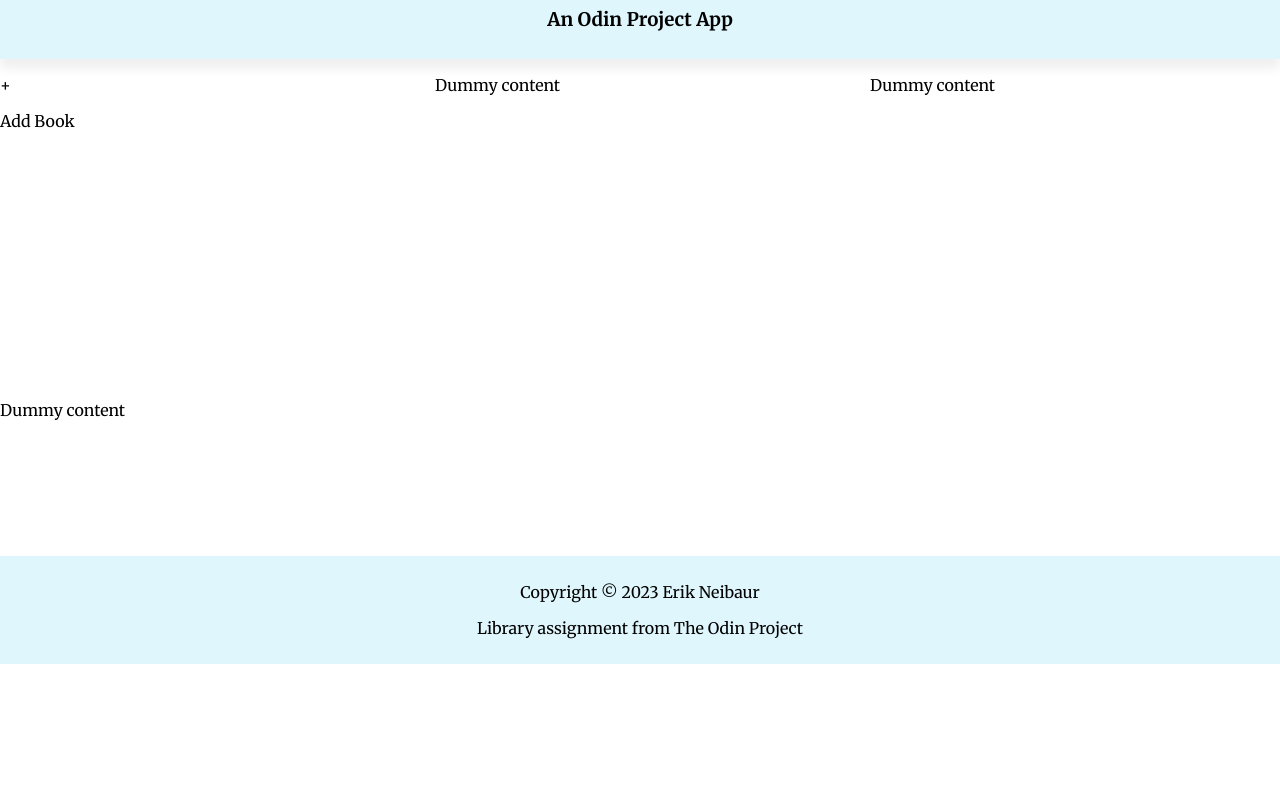
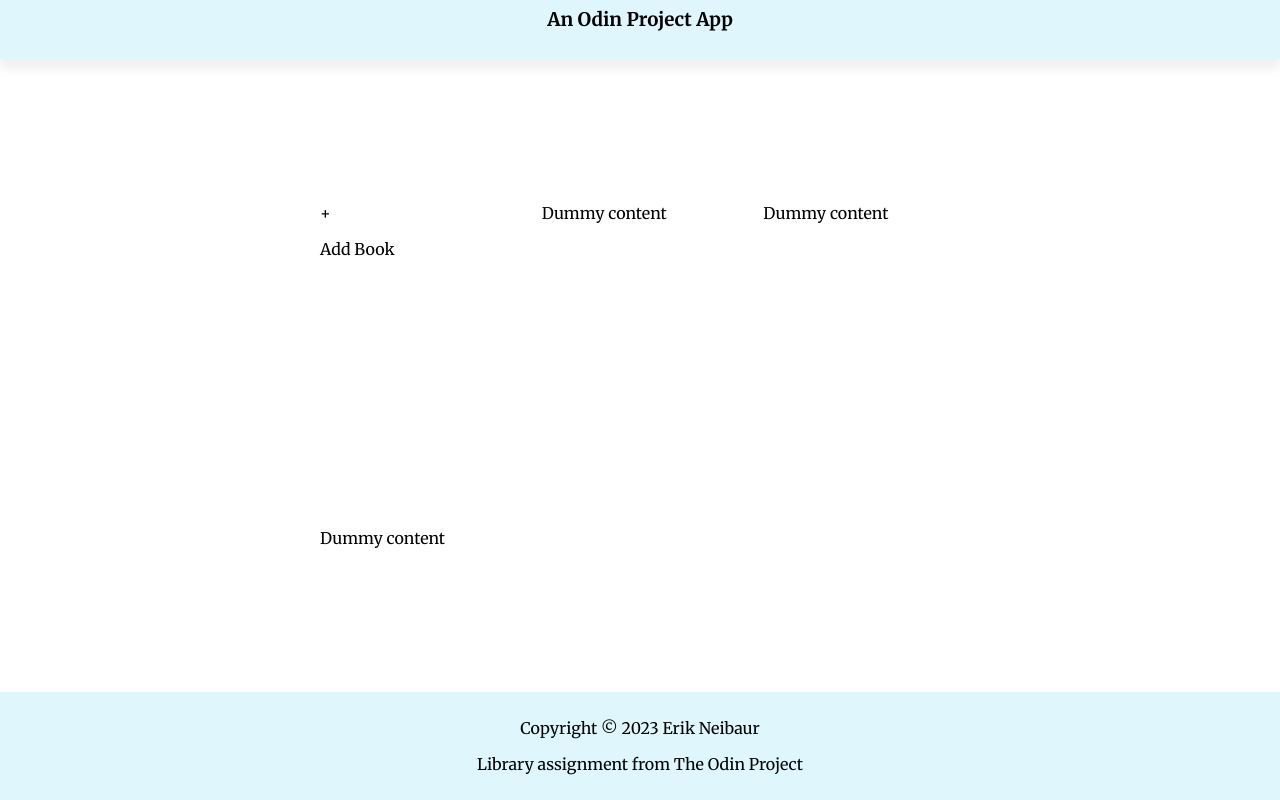
Before and after one commit to eneibaur/op-library, a plain HTML site: page index.html in a window 1280 px wide. Shown: the part 136-936 px from the top of the page. Before the commit the page ends 800 px from the top, so only its background shows below. Drawn offline with Linux system fonts and the light colour scheme.

Commit message:
set margins on body

```diff
--- a/styles.css
+++ b/styles.css
@@ -29,6 +29,7 @@ body {
 }
 
 .body {
+    margin: 10% 25%;
     display: grid;
     gap: 25px;
     grid-template: repeat(auto-fit, minmax(300px, .25fr)) / auto auto auto;
```
